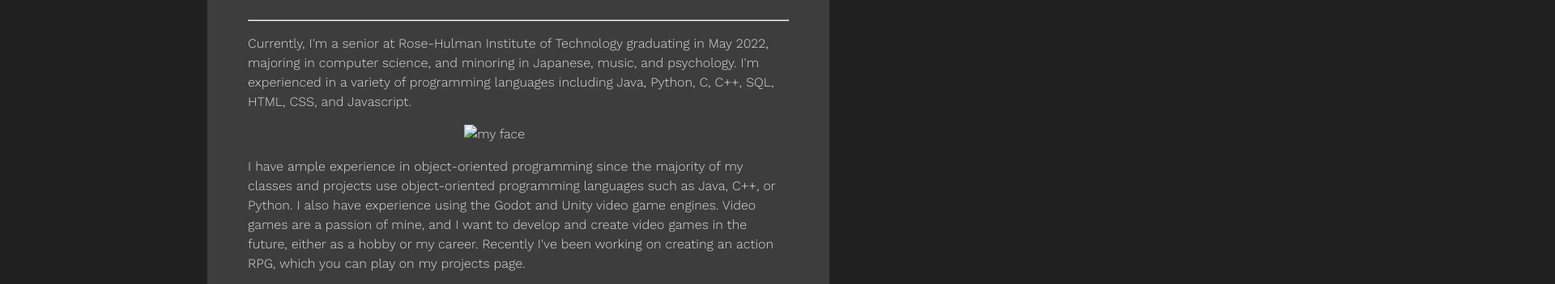
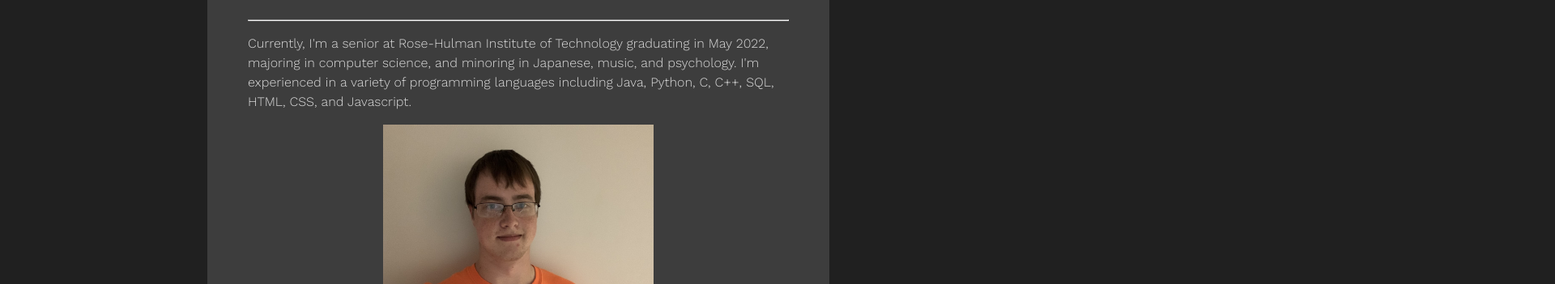
Before and after one commit to 8stapler/8stapler.github.io, a plain HTML site: page about.html in a window 1280 px wide. Shown: the part 215-566 px from the top of the page at 81% size, 1920 px wide, since content can reach past the window. Drawn offline with nearby package versions, Linux system fonts and the light colour scheme; a script that the page names is missing.

Commit message:
added face

```diff
--- a/about.html
+++ b/about.html
@@ -32,7 +32,7 @@
                 <hr>
                 <p>Currently, I'm a senior at Rose-Hulman Institute of Technology graduating in May 2022, majoring in computer science, and minoring in Japanese, music, and psychology.
                     I'm experienced in a variety of programming languages including Java, Python, C, C++, SQL, HTML, CSS, and Javascript. </p>
-                <img class="face" src="myface.jpg" alt="my face">
+                    <img class="face" src="images/myface.jpg" alt="my face">
                 <p>I have ample experience in object-oriented programming since the majority of my classes and projects
                     use object-oriented programming languages such as Java, C++, or Python. I also have experience using the Godot and Unity
                     video game engines. Video games are a passion of mine, and I want to develop and create video games in the future,
--- a/css/main.css
+++ b/css/main.css
@@ -63,7 +63,15 @@ nav a:hover {
 }
 
 .face {
-    max-width: 20%;
+    max-width: 50%;
+    margin-left: auto;
+    margin-right: auto;
+    display: block;
+    height: auto;
+}
+
+.fish {
+    max-width: 60%;
     margin-left: auto;
     margin-right: auto;
     display: block;
```
Also changed, not shown: index.html (+1 -0 lines), projects.html (+1 -1 lines).
